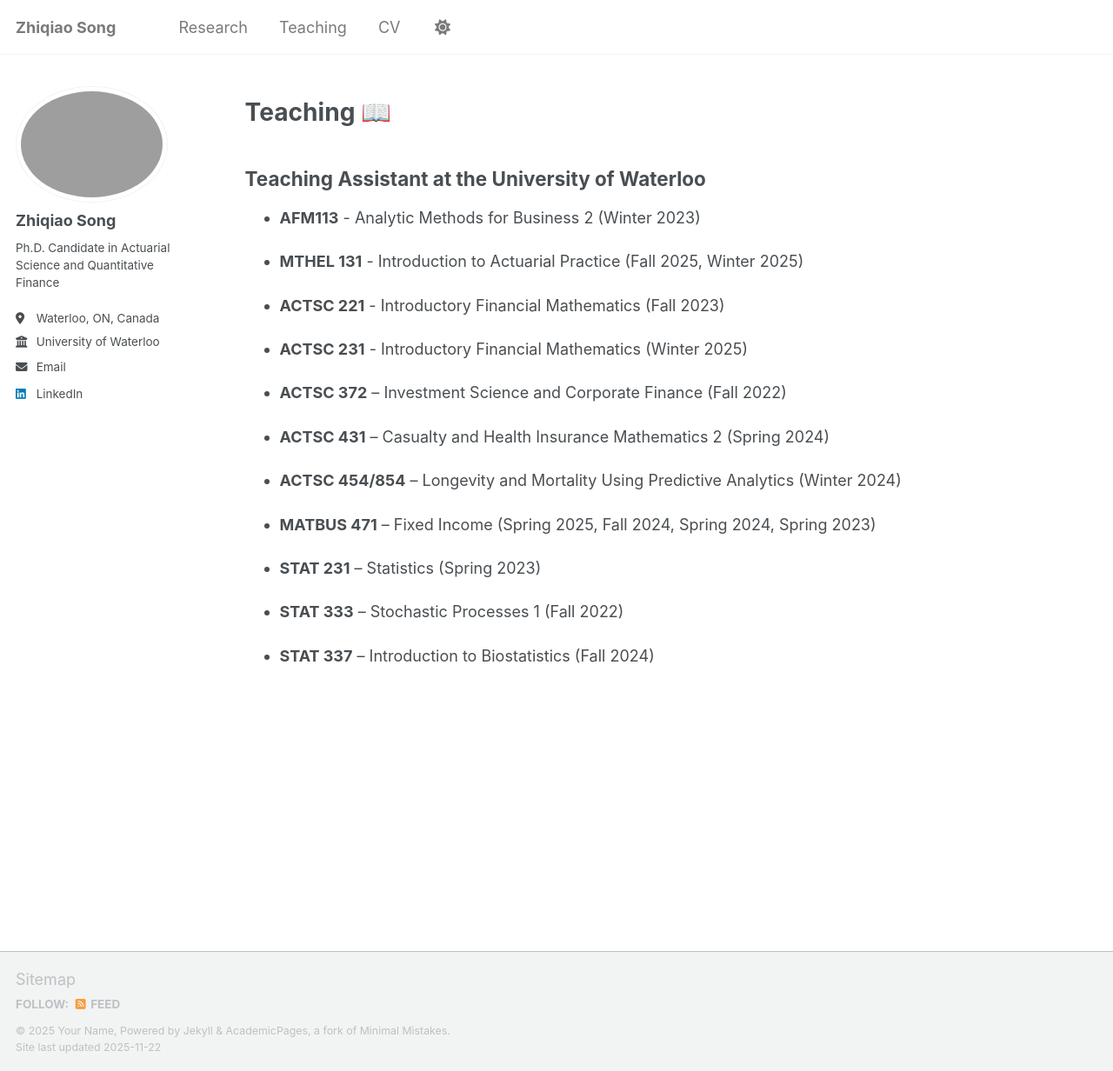
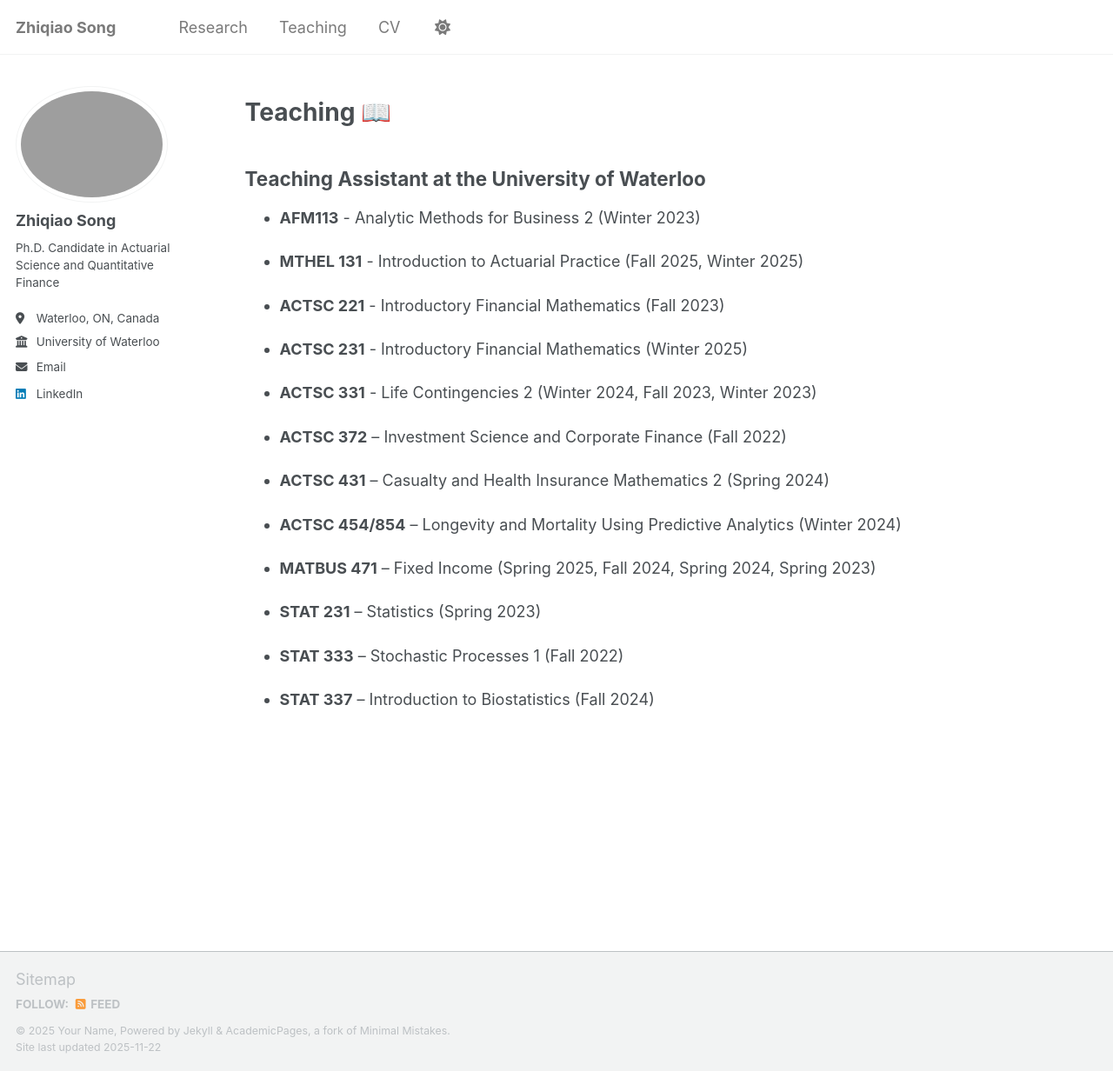
Before and after one commit to ZhiqiaoSong/zhiqiaosong.github.io, a Jekyll site: the page built from _pages/teaching.md, in a window 1280 px wide and 1232 px high. Shown: the whole window at 87% size. Built offline with Jekyll 4.4.1, drawn with Linux system fonts in a browser that asks for light colours; a script that is not in the unit is left out.

Commit message:
Update teaching.md

```diff
--- a/_pages/teaching.md
+++ b/_pages/teaching.md
@@ -16,6 +16,8 @@ author_profile: true
 
 * **ACTSC 231** - Introductory Financial Mathematics (Winter 2025)
 
+* **ACTSC 331** - Life Contingencies 2 (Winter 2024, Fall 2023, Winter 2023)
+
 * **ACTSC 372** – Investment Science and Corporate Finance (Fall 2022)
 
 * **ACTSC 431** – Casualty and Health Insurance Mathematics 2 (Spring 2024)
```
